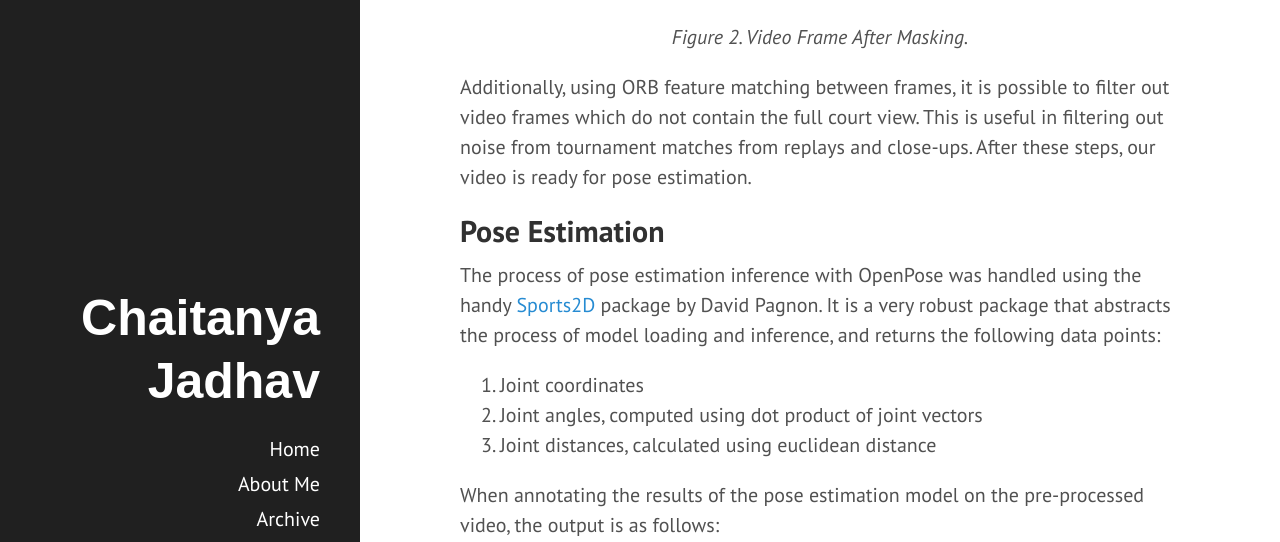
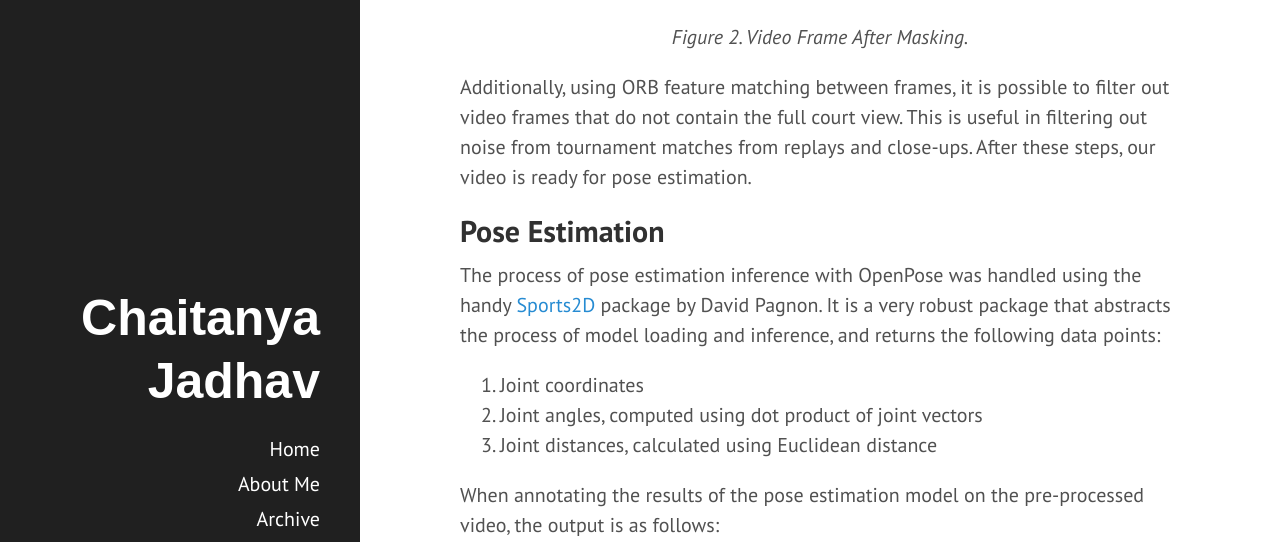
Before and after one commit to indicium15/personal-site, a Jekyll site: the page built from _posts/2025-07-20-ureca-2023.md, in a window 1280 px wide and 900 px high, scrolled down 1839 px. Shown: the part 186-728 px from the top of the window. Built offline with Jekyll 4.4.1, drawn with Linux system fonts in a browser that asks for light colours; some of the changed text lies outside the part shown.

Commit message:
minor grammar changes to ureca2023

```diff
--- a/_posts/2025-07-20-ureca-2023.md
+++ b/_posts/2025-07-20-ureca-2023.md
@@ -33,14 +33,14 @@ To remove noise from the broadcast video, it is essential that the court area is
 </p>
 
 
-Additionally, using ORB feature matching between frames, it is possible to filter out video frames which do not contain the full court view. This is useful in filtering out noise from tournament matches from replays and close-ups. After these steps, our video is ready for pose estimation.
+Additionally, using ORB feature matching between frames, it is possible to filter out video frames that do not contain the full court view. This is useful in filtering out noise from tournament matches from replays and close-ups. After these steps, our video is ready for pose estimation.
 
 ## Pose Estimation
 The process of pose estimation inference with OpenPose was handled using the handy [Sports2D](https://github.com/davidpagnon/Sports2D) package by David Pagnon. It is a very robust package that abstracts the process of model loading and inference, and returns the following data points:
 
 1. Joint coordinates
 2. Joint angles, computed using dot product of joint vectors
-3. Joint distances, calculated using euclidean distance
+3. Joint distances, calculated using Euclidean distance
 
 When annotating the results of the pose estimation model on the pre-processed video, the output is as follows:
 
```
Also changed, not shown: other parts of _posts/2025-07-20-ureca-2023.md (+1 -1 lines).
